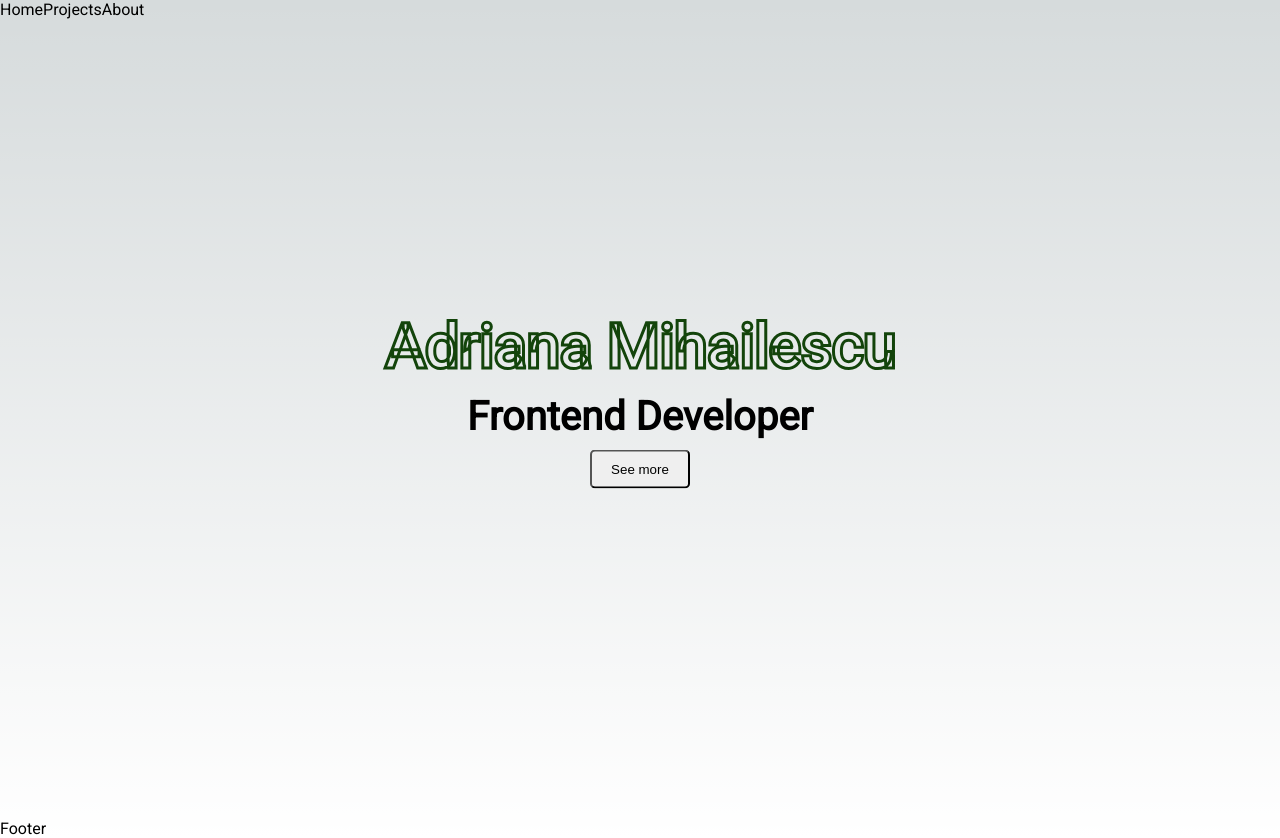
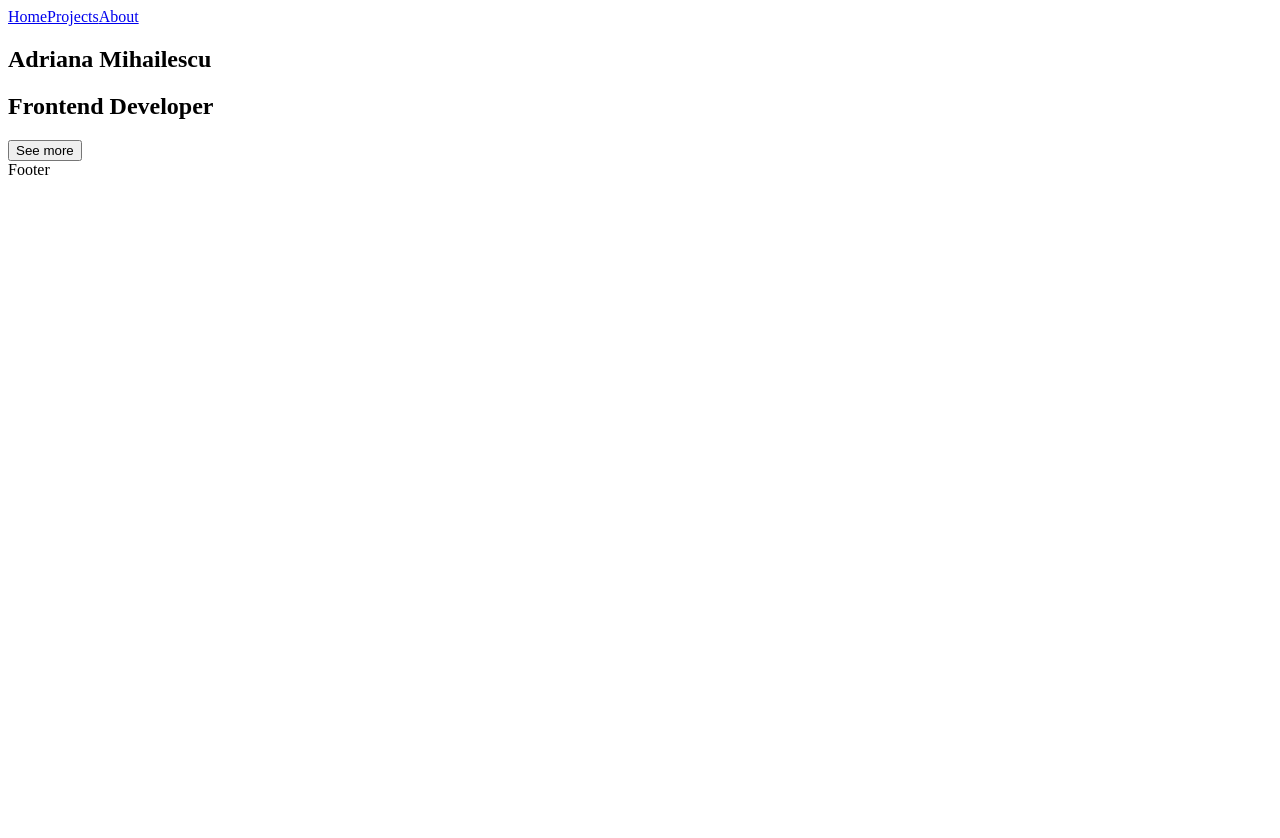
Before and after one commit to adrimihailescu/next-personal-web, a Next.js app: page / in a window 1280 px wide. After the commit the page ends 800 px from the top, so only its background shows below. Built offline with nearby package versions, Linux system fonts and the light colour scheme.

Commit message:
add layout component and change folder structure wip

```diff
--- a/app/layout.jsx
+++ /dev/null
@@ -1,23 +0,0 @@
-import Navbar from "@/components/navbar/Navbar";
-import "./globals.css";
-import { Inter, Roboto } from "next/font/google";
-import Footer from "@/components/footer/Footer";
-
-const roboto = Roboto({ subsets: ["latin"], weight: "400" });
-
-export const metadata = {
-  title: "Adriana Mihailescu",
-  description: "Frontend Developer ",
-};
-
-export default function RootLayout({ children }) {
-  return (
-    <html lang="en">
-      <body className={roboto.className}>
-        <Navbar />
-        {children}
-        <Footer />
-      </body>
-    </html>
-  );
-}
--- a/app/page.jsx
+++ /dev/null
@@ -1,29 +0,0 @@
-"use client";
-
-import Image from "next/image";
-import styles from "./page.module.css";
-import { useRouter } from "next/navigation";
-
-export default function Home() {
-  // console.log(about);
-  const router = useRouter();
-  return (
-    <main className={styles.main}>
-      <div className={styles.center}>
-        {/* <Image
-          className={styles.logo}
-          src="/next.svg"
-          alt="Next.js Logo"
-          width={180}
-          height={37}
-          priority
-        /> */}
-        <h2 className={styles.header}>Adriana Mihailescu</h2>
-        <h2 className={styles.subtitle}>Frontend Developer</h2>
-        <button className={styles.button} onClick={() => router.push("/about")}>
-          See more
-        </button>
-      </div>
-    </main>
-  );
-}
--- /dev/null
+++ b/components/layout/layout.js
@@ -0,0 +1,33 @@
+import Navbar from "@/components/navbar/Navbar";
+import Footer from "@/components/footer/Footer";
+// import { Inter, Roboto } from "next/font/google";
+// import "./globals.css";
+
+// const roboto = Roboto({ subsets: ["latin"], weight: "400" });
+
+// export const metadata = {
+//   title: "Adriana Mihailescu",
+//   description: "Frontend Developer ",
+// };
+
+// export default function RootLayout({ children }) {
+//   return (
+//     <html lang="en">
+//       <body className={roboto.className}>
+//         <Navbar />
+//         {children}
+//         <Footer />
+//       </body>
+//     </html>
+//   );
+// }
+
+export default function Layout({ children }) {
+  return (
+    <>
+      <Navbar />
+      <main>{children}</main>
+      <Footer />
+    </>
+  );
+}
--- /dev/null
+++ b/components/pages/home/index.jsx
@@ -0,0 +1,24 @@
+import React from "react";
+import { useRouter } from "next/navigation";
+import styles from "./index.module.css";
+
+const HomePage = () => {
+  const router = useRouter();
+
+  return (
+    <main className={"styles.main"}>
+      <div className={"styles.center"}>
+        <h2 className={"styles.header"}>Adriana Mihailescu</h2>
+        <h2 className={"styles.subtitle"}>Frontend Developer</h2>
+        <button
+          className={"styles.button"}
+          onClick={() => router.push("/about")}
+        >
+          See more
+        </button>
+      </div>
+    </main>
+  );
+};
+
+export default HomePage;
--- a/pages/about.jsx
+++ b/pages/about.jsx
@@ -1,16 +1,17 @@
 import { createClient } from "contentful";
 import { formatData } from "@/utils";
+import Layout from "@/components/layout/layout";
 
 export default function About(props) {
   console.log(props);
   return (
-    <div>
+    <Layout>
       <h1>{props.title}</h1>
       <h2>{props.subtitle}</h2>
       {props.dataArray.map((contentItem, index) => (
         <p key={index}>{contentItem}</p>
       ))}
-    </div>
+    </Layout>
   );
 }
 
--- /dev/null
+++ b/pages/index.jsx
@@ -0,0 +1,12 @@
+"use client";
+
+import Layout from "@/components/layout/layout";
+import HomePage from "@/components/pages/home";
+
+export default function Home() {
+  return (
+    <Layout>
+      <HomePage />
+    </Layout>
+  );
+}
--- a/pages/projects.jsx
+++ b/pages/projects.jsx
@@ -1,11 +1,12 @@
 import { createClient } from "contentful";
 import { formatData } from "@/utils";
 import ProjectCard from "@/components/cards/ProjectCard";
+import Layout from "@/components/layout/layout";
 
 export default function Projects(props) {
   console.log(props);
   return (
-    <div>
+    <Layout>
       <h1>{props.title}</h1>
       <h2>{props.subtitle}</h2>
       <ul>
@@ -13,7 +14,7 @@
           <ProjectCard key={index} project={project} />
         ))}
       </ul>
-    </div>
+    </Layout>
   );
 }
 
```
Also changed, not shown: components/pages/home/index.module.css (renamed from app/page.module.css).
